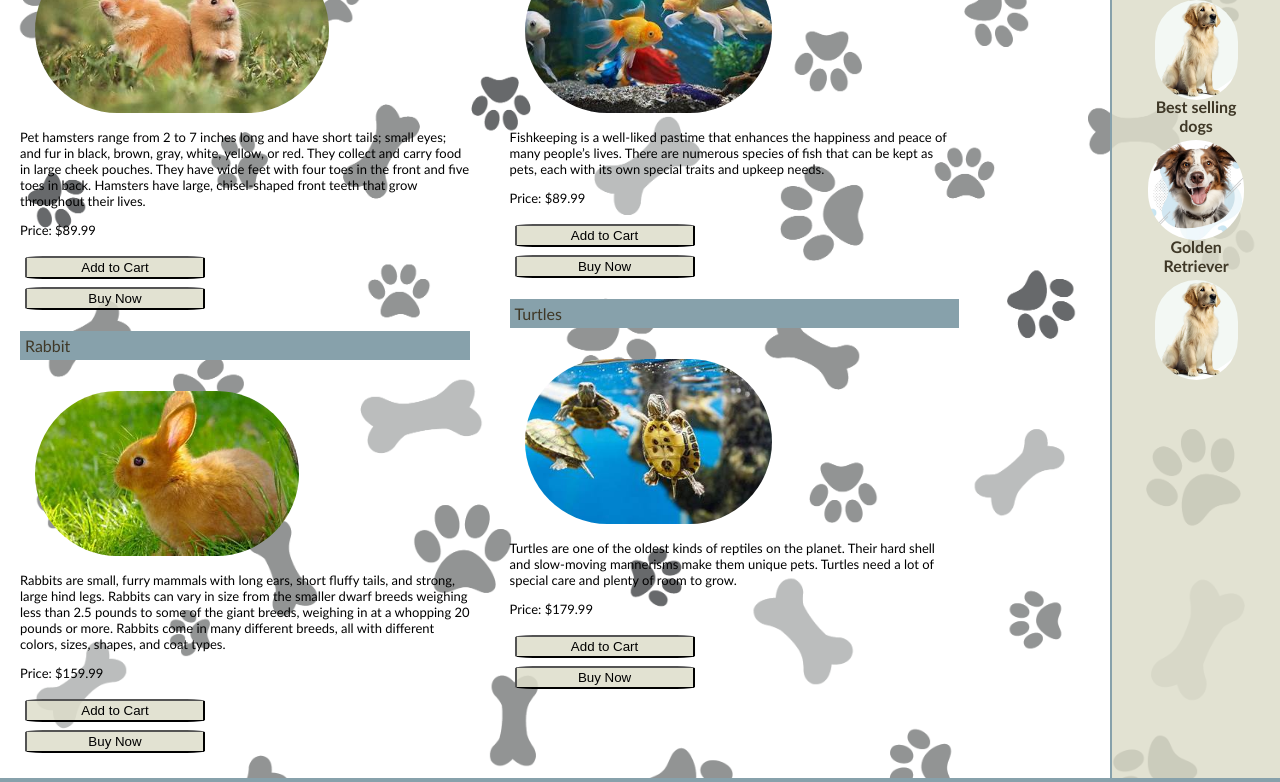
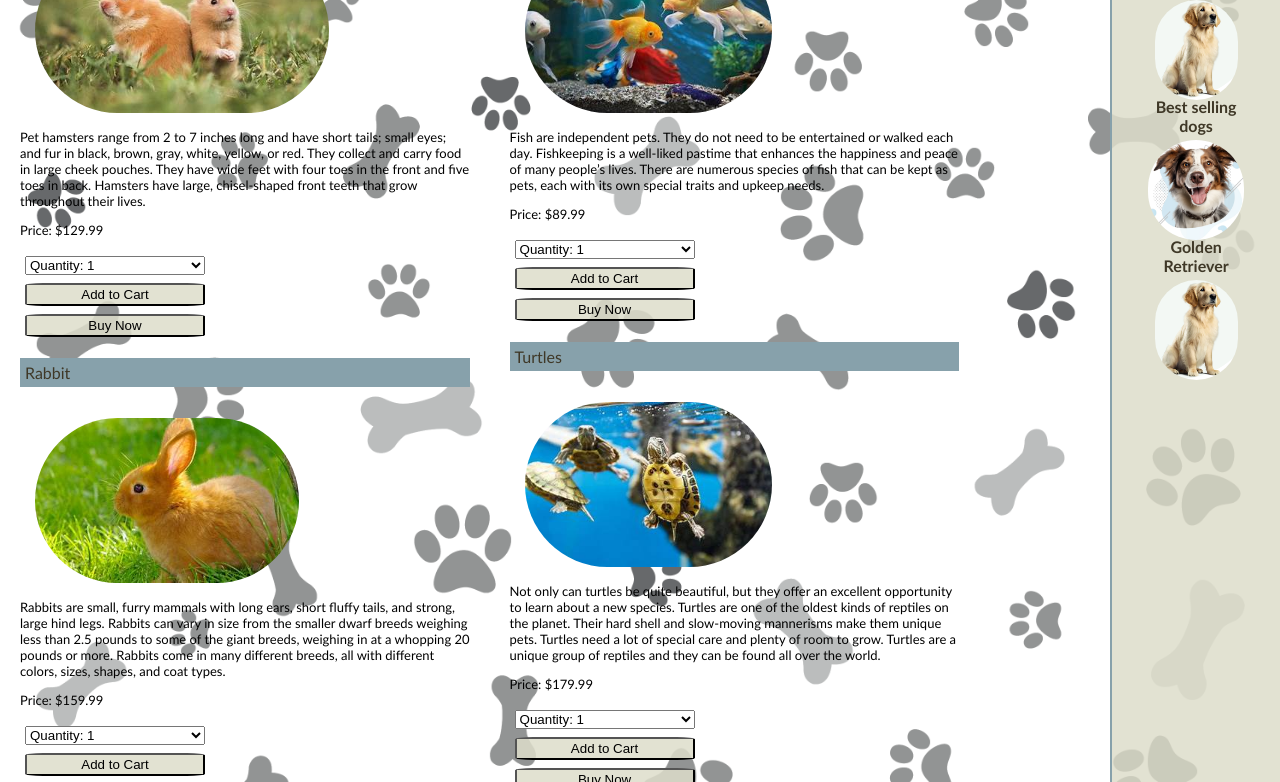
Before and after one commit to dptoala/ProjectWebSite, a plain HTML site: page productsothers.html in a window 1280 px wide. Shown: the part 350-1132 px from the top of the page. Drawn offline with Linux system fonts and the light colour scheme.

Commit message:
Update productsothers.html

```diff
--- a/productsothers.html
+++ b/productsothers.html
@@ -38,9 +38,20 @@
                     </div>
                     <p class="p-prod">Pet hamsters range from 2 to 7 inches long and have short tails; small eyes; and fur in black, brown, gray, white, yellow, or red. They collect and carry food in large cheek pouches.
                         They have wide feet with four toes in the front and five toes in back. Hamsters have large, chisel-shaped front teeth that grow throughout their lives. </p>
-                    <p class="p-prod">Price: $89.99</p>
+                    <p class="p-prod">Price: $129.99</p>
                     <form>
                         <table>
+                            <tr>
+                                <td class="nameData">
+                                    <select class="option-pr" size="1" style="width: 100%;">
+                                        <option>Quantity: 1</option>
+                                        <option>Quantity: 2</option>
+                                        <option>Quantity: 3</option>
+                                        <option>Quantity: 4</option>
+                                        <option>Quantity: 5</option>
+                                    </select>
+                                </td>
+                            </tr>
                             <tr>
                                 <td class="nameData" ><input type="submit" value="Add to Cart"></td>
                             </tr>
@@ -64,6 +75,17 @@
                      <form>
                         <table>
                             <tr>
+                                <td class="nameData">
+                                    <select class="option-pr" size="1" style="width: 100%;">
+                                        <option>Quantity: 1</option>
+                                        <option>Quantity: 2</option>
+                                        <option>Quantity: 3</option>
+                                        <option>Quantity: 4</option>
+                                        <option>Quantity: 5</option>
+                                    </select>
+                                </td>
+                            </tr>
+                            <tr>
                                 <td class="nameData" ><input type="submit" value="Add to Cart"></td>
                             </tr>
                             <tr>
@@ -80,11 +102,23 @@
                         <div class="logopDetail">
                             <img src="./images/fish.jpeg">
                         </div>
-                        <p class="p-prod">Fishkeeping is a well-liked pastime that enhances the happiness and peace of many people’s lives.
+                        <p class="p-prod">Fish are independent pets. They do not need to be entertained or walked each day.
+                            Fishkeeping is a well-liked pastime that enhances the happiness and peace of many people’s lives.
                             There are numerous species of fish that can be kept as pets, each with its own special traits and upkeep needs.</p>
                         <p class="p-prod">Price: $89.99</p>
                         <form>
                             <table>
+                                <tr>
+                                    <td class="nameData">
+                                        <select class="option-pr" size="1" style="width: 100%;">
+                                            <option>Quantity: 1</option>
+                                            <option>Quantity: 2</option>
+                                            <option>Quantity: 3</option>
+                                            <option>Quantity: 4</option>
+                                            <option>Quantity: 5</option>
+                                        </select>
+                                    </td>
+                                </tr>
                                 <tr>
                                     <td class="nameData" ><input type="submit" value="Add to Cart"></td>
                                 </tr>
@@ -100,12 +134,26 @@
                         <div class="logopDetail">
                              <img src="./images/turtle.jpeg">
                         </div>
-                            <p class="p-prod">Turtles are one of the oldest kinds of reptiles on the planet. Their hard shell and slow-moving mannerisms make them unique pets.
+                            <p class="p-prod">Not only can turtles be quite beautiful, but they offer an excellent opportunity to learn about a new species.
+                                Turtles are one of the oldest kinds of reptiles on the planet. Their hard shell and slow-moving mannerisms make them unique pets.
                                 Turtles need a lot of special care and plenty of room to grow.
+                                Turtles are a unique group of reptiles and they can be found all over the world.
+
                             </p>
                             <p class="p-prod">Price: $179.99</p>
                      <form>
                         <table>
+                            <tr>
+                                <td class="nameData">
+                                    <select class="option-pr" size="1" style="width: 100%;">
+                                        <option>Quantity: 1</option>
+                                        <option>Quantity: 2</option>
+                                        <option>Quantity: 3</option>
+                                        <option>Quantity: 4</option>
+                                        <option>Quantity: 5</option>
+                                    </select>
+                                </td>
+                            </tr>
                             <tr>
                                 <td class="nameData" ><input type="submit" value="Add to Cart"></td>
                             </tr>
```
